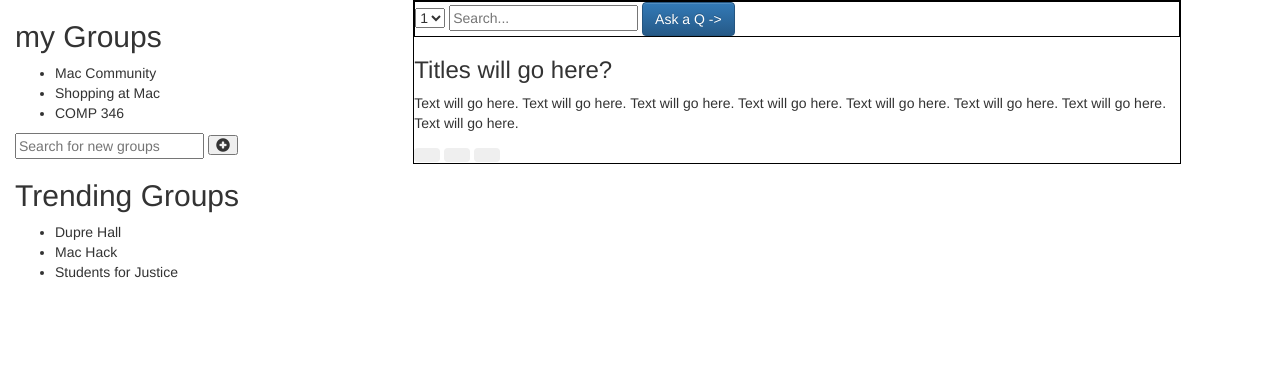
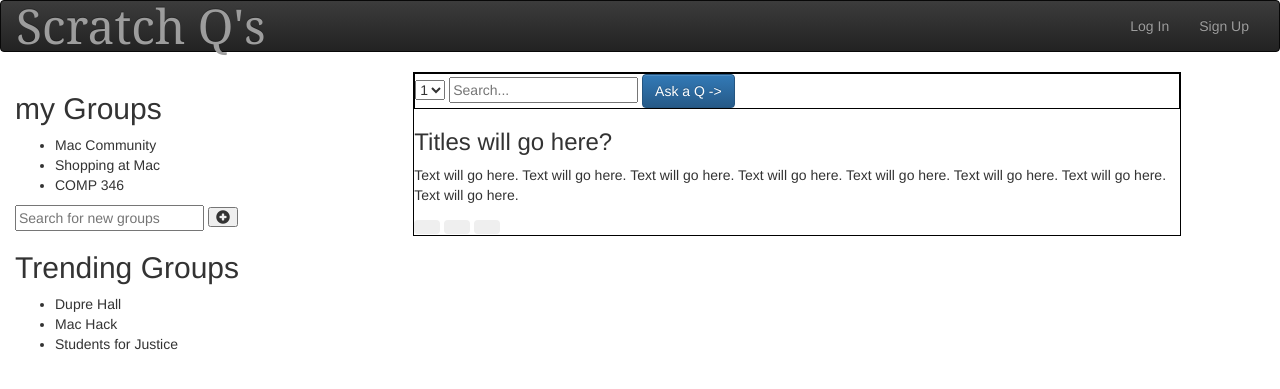
Before and after one commit to MackHartley/scratchQs, a Python web app: template templates/index.html in a window 1280 px wide. Shown: the top 389 px of the page. Run offline with Jinja, Linux system fonts and the light colour scheme; the template is opened without the code that fills it, so the values that code supplies are empty; some libraries are stand-ins or nearby versions.

Commit message:
make change to nav bar

```diff
--- a/templates/index.html
+++ b/templates/index.html
@@ -13,7 +13,19 @@
 	<title>ScratchQs</title>
 </head>
 <body>
-	<nav></nav>
+	<nav class="navbar navbar-inverse header-nav">
+    <div class="container-fluid">
+      <a class="navbar-brand" href="index.html">Scratch Q's</a>
+      <div class="collapse navbar-collapse" id="navbar">
+      <ul class="nav navbar-nav navbar-right">
+        <li><a href="#">Log In</a></li>
+        <li><a href="#">Sign Up</a></li>
+       </ul>
+      </div>
+    </div>
+  	</nav>
+
+
 	<div class="sideBar col-sm-3">
 		<div class = "myGroups">
 			<h2> my Groups</h2>
--- a/templates/main.css
+++ b/templates/main.css
@@ -1,3 +1,10 @@
+
+
+.navbar-brand{
+	font-size: 48;
+	font-family: Georgia;
+}
+
 .content{
 	width: 60%;
 	border: 1px solid black;
```
